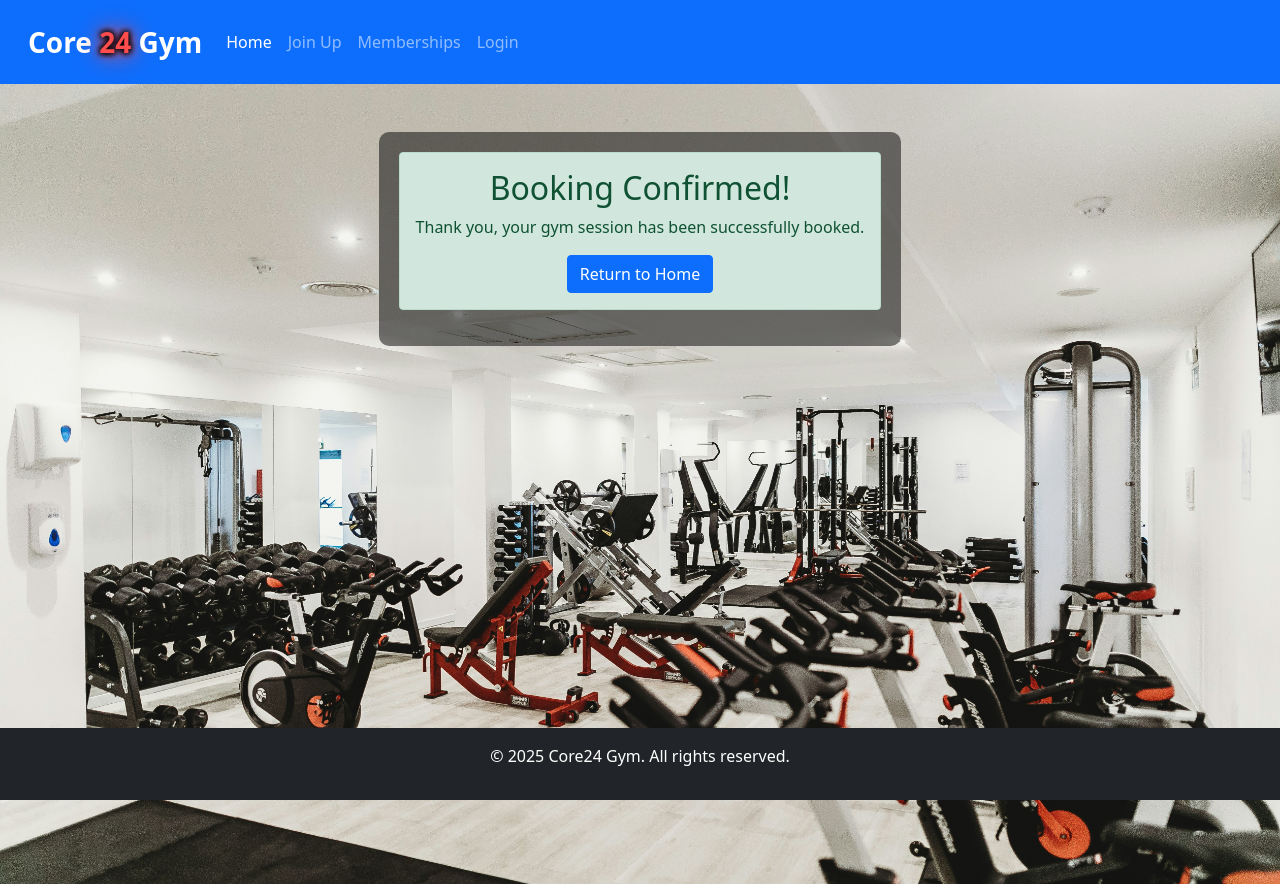
After one commit to Rick-8/core_24, a Django app: page /bookings/booking-confirmation/ in a window 1280 px wide. The commit adds this page. Run offline with Django 4.2, Linux system fonts and the light colour scheme; some libraries are stand-ins or nearby versions.

```diff
--- a/bookings/apps.py
+++ b/bookings/apps.py
@@ -4,3 +4,6 @@ from django.apps import AppConfig
 class BookingsConfig(AppConfig):
     default_auto_field = 'django.db.models.BigAutoField'
     name = 'bookings'
+
+    def ready(self):
+        import bookings.signals  # Ensure the signal is connected
--- a/bookings/forms.py
+++ b/bookings/forms.py
@@ -1,5 +1,3 @@
-# bookings/forms.py
-
 from django import forms
 from .models import Booking
 
@@ -7,4 +5,4 @@ from .models import Booking
 class BookingForm(forms.ModelForm):
     class Meta:
         model = Booking
-        fields = ['name', 'email', 'date']
+        fields = ['user', 'email', 'membership_number', 'active_membership', 'date', 'slot', 'name']
--- /dev/null
+++ b/bookings/templates/bookings/booking_confirmation.html
@@ -0,0 +1,9 @@
+{% extends 'base.html' %}
+
+{% block content %}
+  <div class="alert alert-success">
+    <h2>Booking Confirmed!</h2>
+    <p>Thank you, your gym session has been successfully booked.</p>
+    <a href="{% url 'index' %}" class="btn btn-primary">Return to Home</a>
+  </div>
+{% endblock %}
--- a/bookings/urls.py
+++ b/bookings/urls.py
@@ -4,10 +4,11 @@ from django.conf import settings
 from django.conf.urls.static import static
 
 urlpatterns = [
-    path('', views.index, name='index'),
-    path('book/', views.book_slot, name='book_slot'),
-    path('confirmation/<int:booking_id>/', views.confirmation, name='confirmation'),
-    path('logged_out/', views.logged_out, name='logged_out'),
+    path('', views.home, name='index'),  # This will route the root URL to your home view
+    path("book-slot/", views.book_slot, name="book_slot"),
+    path("booking-confirmation/", views.booking_confirmation, name="booking_confirmation"),
+    path("logout/", views.custom_logout, name="custom_logout"),
+    path("logged-out/", views.logged_out, name="logged_out"),
 ]
 
 if settings.DEBUG:
--- a/bookings/views.py
+++ b/bookings/views.py
@@ -1,47 +1,63 @@
-# bookings/views.py
-
+from django.contrib.auth import logout
 from django.shortcuts import render, redirect
+from django.contrib.auth.decorators import login_required
+from django.contrib import messages
+from .models import Booking
 from .forms import BookingForm
-from .models import Booking
-from django.utils import timezone
-from datetime import timedelta
-from django.contrib.auth import logout
 
 
-# View for landing page (index)
-def index(request):
-    return render(request, 'index.html')
+# Custom logout view
+def custom_logout(request):
+    logout(request)  # Log out the user
+    return redirect('logged_out')  # Redirect to logged_out page
 
 
-# View for booking page
+# Logged out page view
+def logged_out(request):
+    return render(request, 'bookings/logged_out.html')  # Render the logged-out page
+
+
+# Booking slot view (only accessible by logged-in users)
+@login_required
 def book_slot(request):
-    if request.method == 'POST':
+    if request.method == "POST":
         form = BookingForm(request.POST)
         if form.is_valid():
-            # Check if the booking limit for the day has been reached
-            selected_date = form.cleaned_data['date']
-            bookings_for_day = Booking.objects.filter(date=selected_date)
-            if bookings_for_day.count() < 50:
-                form.save()
-                return redirect('confirmation', booking_id=form.instance.id)
-            else:
-                return render(request, 'bookings/full_day.html')
+            booking_date = form.cleaned_data["date"]
+
+            # Check if user already has a booking for this date
+            existing_booking = Booking.objects.filter(
+                date=booking_date, name=request.user.get_full_name() or request.user.username).exists()
+
+            if existing_booking:
+                messages.error(request, "You have already booked a session for this date.")
+                return redirect("book_slot")  # Reload the form with an error message
+
+            # Check if booking limit (50) is reached
+            if Booking.objects.filter(date=booking_date).count() >= 50:
+                messages.error(request, "Sorry, all slots for this date are fully booked.")
+                return redirect("book_slot")
+
+            # Save new booking
+            booking = form.save(commit=False)
+            booking.name = request.user.get_full_name() or request.user.username
+            booking.save()
+
+            messages.success(request, "Your session has been successfully booked!")
+            return redirect("booking_confirmation")
     else:
-        form = BookingForm()
+        form = BookingForm(initial={"name": request.user.get_full_name() or request.user.username})
 
-    return render(request, 'bookings/book_slot.html', {'form': form})
+    return render(request, "bookings/book_slot.html", {"form": form})
 
 
-# Confirmation view
-def confirmation(request, booking_id):
-    booking = Booking.objects.get(id=booking_id)
-    return render(request, 'bookings/confirmation.html', {'booking': booking})
+def booking_confirmation(request):
+    return render(request, "bookings/booking_confirmation.html")
+
+
+def home(request):
+    return render(request, 'index.html')
 
 
 def logged_out(request):
     return render(request, 'account/logged_out.html')
-
-
-def custom_logout(request):
-    logout(request)
-    return redirect('logged_out')  # Redirects to the custom 'logged_out' page
--- a/project_24/settings.py
+++ b/project_24/settings.py
@@ -31,7 +31,7 @@ TEMPLATES_DIR = os.path.join(BASE_DIR, 'templates')
 SECRET_KEY = os.getenv("SECRET_KEY")
 
 # SECURITY WARNING: don't run with debug turned on in production!
-DEBUG = False
+DEBUG = True
 
 ALLOWED_HOSTS = ['.herokuapp.com', '127.0.0.1']
 
--- a/project_24/urls.py
+++ b/project_24/urls.py
@@ -1,31 +1,16 @@
-"""
-URL configuration for project_24 project.
-
-The `urlpatterns` list routes URLs to views. For more information please see:
-    https://docs.djangoproject.com/en/4.2/topics/http/urls/
-Examples:
-Function views
-    1. Add an import:  from my_app import views
-    2. Add a URL to urlpatterns:  path('', views.home, name='home')
-Class-based views
-    1. Add an import:  from other_app.views import Home
-    2. Add a URL to urlpatterns:  path('', Home.as_view(), name='home')
-Including another URLconf
-    1. Import the include() function: from django.urls import include, path
-    2. Add a URL to urlpatterns:  path('blog/', include('blog.urls'))
-"""
 from django.contrib import admin
 from django.urls import path, include
 from django.conf import settings
 from django.conf.urls.static import static
-from bookings.views import custom_logout, logged_out  # Correct import from bookings app
+from bookings.views import home, custom_logout, logged_out  # Correct import from bookings app
 
 urlpatterns = [
+    path('', home, name='index'),  # Home view with the name 'index'
     path('admin/', admin.site.urls),
     path('logout/', custom_logout, name='custom_logout'),  # Custom logout view
     path('accounts/', include('allauth.urls')),  # Allauth URL configuration for authentication
-    path('', include('bookings.urls')),  # Include URLs from the bookings app
     path('logged_out/', logged_out, name='logged_out'),  # Custom logged-out page after logout
+    path('bookings/', include('bookings.urls')),  # Include URLs from the bookings app
 ]
 
 # Serve static files during development
--- a/static/css/styles.css
+++ b/static/css/styles.css
@@ -86,16 +86,3 @@ form .form-group input:focus, form .form-group select:focus {
 .text-center {
   text-align: center;
 }
-
-/* Adjusts layout on smaller screens */
-@media (max-width: 768px) {
-  .background-image {
-    height: auto; /* Adjusts the background size for smaller screens */
-  }
-  .overlay {
-    padding: 15px; /* Reduces padding on smaller screens */
-  }
-  .form-group {
-    margin-bottom: 10px; /* Reduces spacing for form groups on smaller screens */
-  }
-}
--- a/templates/account/logged_out.html
+++ b/templates/account/logged_out.html
@@ -1,11 +1,9 @@
 {% extends 'base.html' %}
 
 {% block content %}
-<div class="background-image d-flex align-items-start text-center py-5">
-    <div class="overlay">
+
         <h2 class="neon-red mb-4">You have successfully logged out!</h2>
         <p class="welcome">Thank you for visiting. We hope to see you again soon!</p>
         <a href="{% url 'index' %}" class="btn btn-like w-100">Go to Homepage</a>
-    </div>
-</div>
+
 {% endblock %}
--- a/templates/base.html
+++ b/templates/base.html
@@ -16,10 +16,9 @@
 
 <body>
     <!-- Navbar -->
-    <!-- Navbar -->
     <nav class="navbar navbar-expand-lg bg-body-tertiary bg-primary navbar-dark p-3">
         <div class="container-fluid">
-            <a class="navbar-brand navbar-brand fs-3 fw-bold" href="#">Core <span class="neon-red">24</span> Gym</a>
+            <a class="navbar-brand navbar-brand fs-3 fw-bold" href="{% url 'index' %}">Core <span class="neon-red">24</span> Gym</a>
 
             <!-- Burger button for small screens -->
             <button class="navbar-toggler" type="button" data-bs-toggle="collapse" data-bs-target="#navbarNavDropdown"
@@ -31,23 +30,30 @@
             <div class="collapse navbar-collapse" id="navbarNavDropdown">
                 <ul class="navbar-nav">
                     <li class="nav-item">
-                        <a class="nav-link active" href="{% url 'index' %}">Home</a>
+                        <a class="nav-link active" href="{% url 'index' %}"> Home</a>
                     </li>
+
+                    {% if user.is_authenticated %}
                     <li class="nav-item">
-                        <a class="nav-link" href="{% url 'book_slot' %}">Bookings</a>
+                        <a class="nav-link" href="{% url 'book_slot' %}"> Bookings</a>
                     </li>
+                    {% endif %}
+
                     <li class="nav-item">
                         <a class="nav-link" href="#">Join Up</a>
                     </li>
 
-                    <!-- Conditionally render Login/Logout based on user authentication status -->
+                    <li class="nav-item">
+                        <a class="nav-link" href="#">Memberships</a>
+                    </li>
+
                     {% if user.is_authenticated %}
                     <li class="nav-item">
                         <a class="nav-link" href="#" data-bs-toggle="modal" data-bs-target="#logoutModal">Logout</a>
                     </li>
                     {% else %}
                     <li class="nav-item">
-                        <a class="nav-link" href="{% url 'account_login' %}">Login</a>
+                        <a class="nav-link" href="{% url 'account_login' %}"> Login</a>
                     </li>
                     {% endif %}
                 </ul>
@@ -55,14 +61,16 @@
         </div>
     </nav>
 
-
-
-
     <!-- Main Content -->
     <div class="content">
-        {% block content %}
-        <!-- Page-specific content will go here -->
-        {% endblock %}
+
+        <div class="background-image d-flex align-items-start text-center py-5">
+            <div class="overlay">
+                {% block content %}
+                {% endblock %}
+            </div>
+        </div>
+
     </div>
 
     <!-- Footer (optional) -->
@@ -101,7 +109,6 @@
     <script src="https://cdn.jsdelivr.net/npm/@popperjs/core@2.11.6/dist/umd/popper.min.js"></script>
     <script src="https://cdn.jsdelivr.net/npm/bootstrap@5.1.3/dist/js/bootstrap.min.js"></script>
 
-
     <!-- Your custom JS (if needed) -->
     <script src="{% static 'js/custom.js' %}"></script>
 
```
Also changed, not shown: bookings/admin.py (+17 -6 lines), bookings/models.py (+20 -6 lines), bookings/signals.py (added, +14 -0 lines), bookings/templates/bookings/book_slot.html (+10 -0 lines), bookings/templates/bookings/confirmation.html (deleted, +0 -7 lines), templates/account/login.html (+10 -4 lines), templates/index.html (+0 -7 lines), bookings/migrations/0001_initial.py, bookings/migrations/0002_rename_date_booking_booking_date_and_more.py (deleted), bookings/migrations/0003_alter_booking_unique_together_booking_date_and_more.py (deleted).
